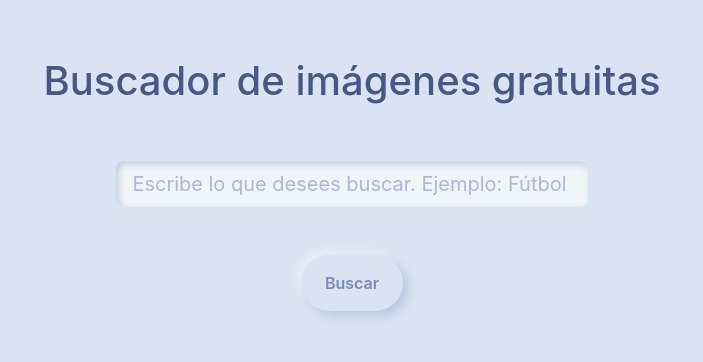
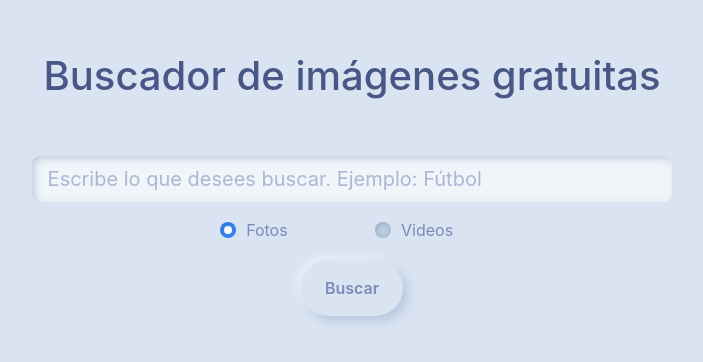
Before and after one commit to Emerdinger/imagenesFree, a React (Create React App) app: page / in a window 1280 px wide. Shown: the part 160-522 px from the top of the page, without its empty margins (288-991 px from the left). Built offline with nearby package versions, Linux system fonts and the light colour scheme.

Commit message:
new feature, now videos are available

```diff
--- a/public/index.html
+++ b/public/index.html
@@ -8,7 +8,7 @@
     <meta name="theme-color" content="#000000" />
     <meta
       name="description"
-      content="Encuentra cientos de imágenes de uso gratuito de una forma sencilla"
+      content="Encuentra cientos de imágenes y videos de uso gratuito de una forma sencilla"
     />
     <link rel="apple-touch-icon" href="%PUBLIC_URL%/logo192.png" />
     <!--
--- a/src/App.js
+++ b/src/App.js
@@ -11,7 +11,8 @@
     imagenes: [],
     total: '',
     pagina: '',
-    totalPaginas: ''
+    totalPaginas: '',
+    tipo: ''
   }
 
   focusScrollMethod = () => {
@@ -59,19 +60,29 @@
   }
 
   consultaApi = () => {
-    const url = `https://pixabay.com/api/?key=22733076-0602da3a0161809ddc1004b90&q=${this.state.termino}&per_page=30&page=${this.state.pagina}`;
+    if (this.state.tipo === 'foto') {
+      const url = `https://pixabay.com/api/?key=22733076-0602da3a0161809ddc1004b90&q=${this.state.termino}&per_page=30&page=${this.state.pagina}`;
+      // consultar los datos
+      fetch(url).then(respuesta => respuesta.json()).then(result => {
+        const pTotal = Math.trunc(result.total / 30);
+        this.setState({ imagenes: result.hits, total: result.total, totalPaginas: pTotal })
+      });
+    } else {
+      const url = `https://pixabay.com/api/videos/?key=22733076-0602da3a0161809ddc1004b90&q=${this.state.termino}&per_page=30&page=${this.state.pagina}`
+      // consultar los datos
+      fetch(url).then(respuesta => respuesta.json()).then(result => {
+        const pTotal = Math.trunc(result.total / 30);
+        this.setState({ imagenes: result.hits, total: result.total, totalPaginas: pTotal })
+      });
+    }
 
-    // consultar los datos
-    fetch(url).then(respuesta => respuesta.json()).then(result => {
-      const pTotal = Math.trunc(result.total/30);
-      this.setState({ imagenes: result.hits, total: result.total, totalPaginas: pTotal })
-    });
   }
 
-  datoBusqueda = (termino) => {
+  datoBusqueda = (termino, tipo) => {
     this.setState({
       termino,
-      pagina: 1
+      pagina: 1,
+      tipo
     }, () => {
       this.consultaApi();
     })
--- a/src/componentes/Buscador.js
+++ b/src/componentes/Buscador.js
@@ -1,28 +1,54 @@
 import React, { Component } from 'react';
+import '../main.css'
 
 class Buscador extends Component {
 
     input = React.createRef();
+    tipo = '';
 
-    obtenerBusqueda = (e) =>{
+
+    obtenerBusqueda = (e) => {
         e.preventDefault();
 
+        // Capturamos el valor del nodo que enviamos
+        if (document.querySelector('#flexRadioDefault1').checked) {
+            this.tipo = document.querySelector('#flexRadioDefault1').value;
+        } else {
+            this.tipo = document.querySelector('#flexRadioDefault2').value;
+        }
+
         // Tomamos el valor del input y lo enviamos al componente principal
-        this.props.datosBusqueda(this.input.current.value);
+        this.props.datosBusqueda(this.input.current.value, this.tipo);
     }
 
     render() {
         return (
-            <form onSubmit={this.obtenerBusqueda} className="text-center">
-                <div className="row mt-5 text-center">
-                    <div className="form-group col-md-12">
-                        <input type="text" ref={this.input} name="input" className="form-control form-control-lg" placeholder="Escribe lo que desees buscar. Ejemplo: Fútbol"/>
+            <React.Fragment>
+                <form onSubmit={this.obtenerBusqueda} >
+                    <div className="row mt-5">
+                        <div className="form-group col-md-12 text-center">
+                            <input type="text" ref={this.input} name="input" className="form-control form-control-lg" placeholder="Escribe lo que desees buscar. Ejemplo: Fútbol" />
+                        </div>
+                        <div className="row justify-content-center mt-3">
+                            <div className="form-check col-3">
+                                <input value="foto" className="form-check-input" type="radio" name="flexRadioDefault" id="flexRadioDefault1" defaultChecked="true" />
+                                <label className="form-check-label" htmlFor="flexRadioDefault1">
+                                    Fotos
+                                </label>
+                            </div>
+                            <div className="form-check col-3">
+                                <input value="video" className="form-check-input" type="radio" name="flexRadioDefault" id="flexRadioDefault2" />
+                                <label className="form-check-label" htmlFor="flexRadioDefault1">
+                                    Videos
+                                </label>
+                            </div>
+                        </div>
+                        <div className="form-group col-md-12 mt-3 text-center">
+                            <input type="submit" className="btn btn-danger btn-block" value="Buscar" />
+                        </div>
                     </div>
-                    <div className="form-group col-md-12 mt-5">
-                        <input type="submit" className="btn btn-danger btn-block" value="Buscar" />
-                    </div>
-                </div>
-            </form>
+                </form>
+            </React.Fragment>
         );
     }
 }
--- a/src/componentes/Fotos.js
+++ b/src/componentes/Fotos.js
@@ -1,5 +1,6 @@
 import React, { Component } from 'react';
 import Imagen from './Imagen'
+import Video from './Video'
 import Paginacion from './Paginacion';
 
 class Fotos extends Component {
@@ -17,13 +18,13 @@
                 </div>
             );
         };
-
+        if (imagenes[0].type === 'photo') {
             return (
                 <React.Fragment>
                     <div>
                         <div className="text-center mt-3">
                             <h1>Búsqueda: {this.props.termino}</h1>
-                        <p>Se han encontrado {this.props.total} resultados</p>
+                            <p>Se han encontrado {this.props.total} fotos</p>
                             <p>Página {this.props.pagina} de {this.props.totalPaginas}</p>
                         </div>
                         <div className="col-12 p-5 row">
@@ -45,6 +46,36 @@
             )
         }
 
+        if (imagenes[0].type === 'film' || imagenes[0].type === 'animation') {
+            return (
+                <React.Fragment>
+                    <div>
+                        <div className="text-center mt-3">
+                            <h1>Búsqueda: {this.props.termino}</h1>
+                            <p>Se han encontrado {this.props.total} videos</p>
+                            <p>Página {this.props.pagina} de {this.props.totalPaginas}</p>
+                        </div>
+                        <div className="col-12 p-5 row">
+                            {
+                                imagenes.map(imagen => (
+                                    <Video
+                                        key={imagen.id}
+                                        imagen={imagen}
+                                    />
+                                ))
+                            }
+                        </div>
+                    </div>
+                    <Paginacion
+                        paginaAnterior={this.props.paginaAnterior}
+                        paginaSiguiente={this.props.paginaSiguiente}
+                    />
+                </React.Fragment>
+            )
+        }
+
+    }
+
     render() {
         return (
             <React.Fragment>
--- /dev/null
+++ b/src/componentes/Video.js
@@ -0,0 +1,42 @@
+import React from 'react'
+
+const Video = (props) => {
+    const { duration, videos, comments, downloads, likes, views, tags, pageURL } = props.imagen;
+
+    return (
+        <div className="card-fotos col-12 col-md-6 mb-3">
+            <div className="card">
+                <video width="100%" height="250" controls>
+                    <source src={videos.tiny.url} type="video/mp4" alt={tags} />
+                </video>
+                <div className="card-body">
+                    <div className="row">
+                        <div className="col-12 text-center">
+                            <p style={{ color: '#000', fontWeight: 'bold' }}>Información general</p>
+                        </div>
+                        <div className="col-12 col-md-6">
+                            <p className="card-text">{likes} me gusta</p>
+                        </div>
+                        <div className="col-12 col-md-6">
+                            <p className="card-text">{views} vistas</p>
+                        </div>
+                        <div className="col-12 col-md-6">
+                            <p className="card-text">{comments} comentarios</p>
+                        </div>
+                        <div className="col-12 col-md-6">
+                            <p className="card-text">{downloads} descargas</p>
+                        </div>
+                        <div className="col-12 col-md-6">
+                            <p className="card-text">Duración {duration}s</p>
+                        </div>
+                    </div>
+                    <div className="text-center mt-3 mb-3">
+                        <a href={pageURL} className="btn" target="_blank" rel="noreferrer">Ver video</a>
+                    </div>
+                </div>
+            </div>
+        </div>
+    )
+}
+
+export default Video;
--- /dev/null
+++ b/src/main.css
@@ -0,0 +1,9 @@
+.form-check {
+    display: flex;
+    flex-direction: row;
+    justify-content: center;
+}
+
+.form-check label{
+    margin-left: 10px;
+}
```
Lines whose indentation alone changed are shown as unchanged.
